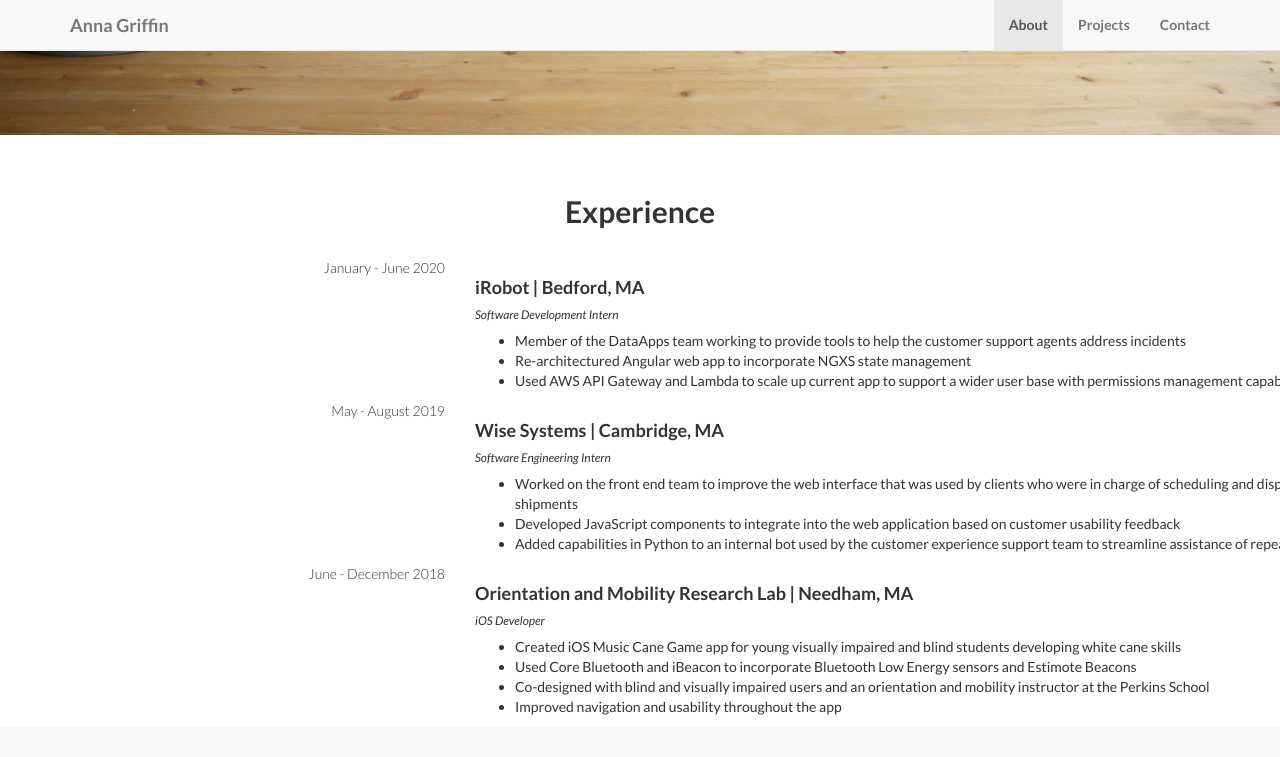
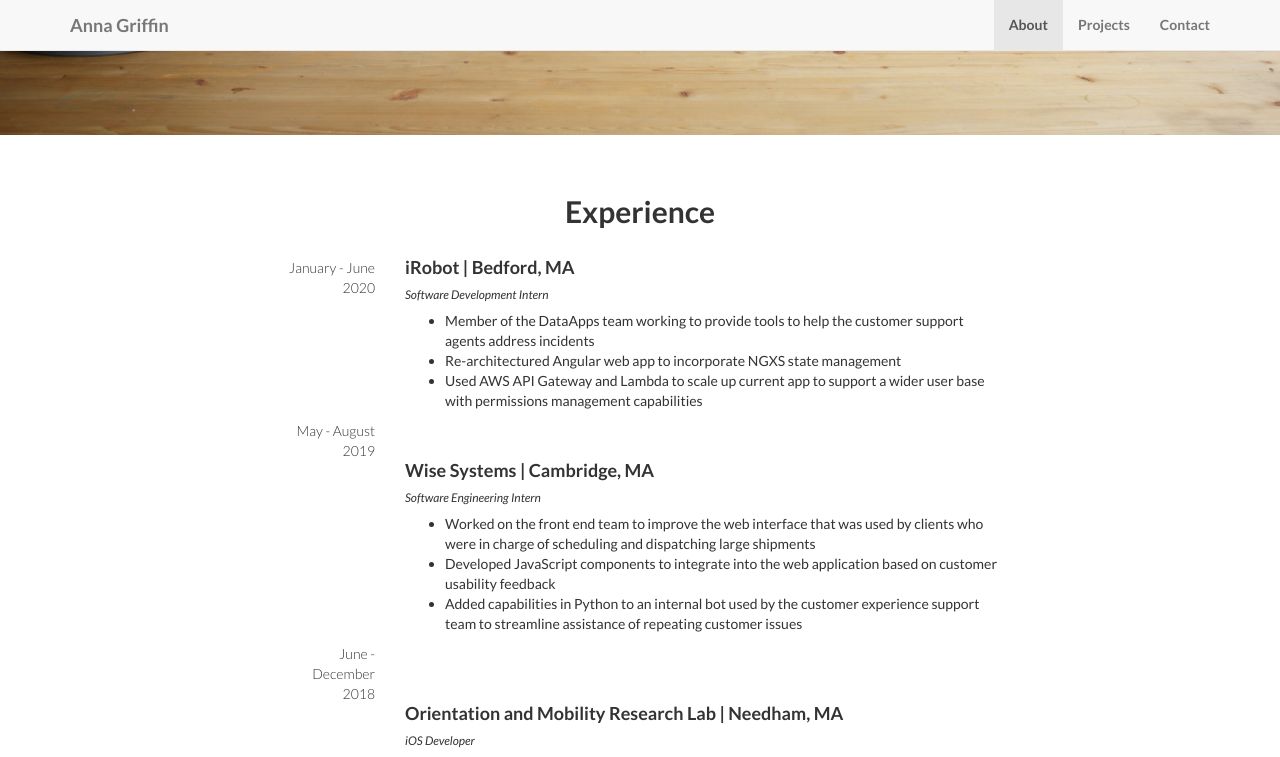
Before and after one commit to annagriffin/portfolio, a Jekyll site: the page built from index.html, in a window 1280 px wide and 1400 px high, scrolled down 628 px. Shown: the top 757 px of the window. Built offline with Jekyll 4.4.1, drawn with Linux system fonts in a browser that asks for light colours; nearby versions of some CDN libraries; library files that are not in the unit come from our copies; grey boxes are pictures that could not be loaded.

Commit message:
alignment fixes

```diff
--- a/_includes/about.html
+++ b/_includes/about.html
@@ -6,13 +6,13 @@
       <h2>Experience</h2>
       <br />
 
-      <div class="content-section">
-        <div class="container">
+      <div class="content-section-c">
+        <div class="container full-width">
           <div class="row">
             <div class="col-lg-2 col-sm-3 exp-date">
               January - June 2020
             </div>
-            <div class="col-lg-10 col-lg-offset-2 col-sm-9 exp-item">
+            <div class="col-lg-10 col-sm-9 exp-item">
               <h4>iRobot | Bedford, MA</h4>
               <h6 class="exp-position">Software Development Intern</h6>
               <div class="exp-items">
--- a/css/landing-page.css
+++ b/css/landing-page.css
@@ -97,6 +97,10 @@
     padding: 50px 0;
     border-top: 1px solid #e7e7e7;
     border-bottom: 1px solid #e7e7e7;
+}
+
+.content-section-c {
+    max-width: 900px;
 }
 
 .btn-default {
@@ -199,3 +203,7 @@
 .exp-items {
     font-weight: normal;
 }
+
+.full-width {
+    width: 100%;
+}
```
